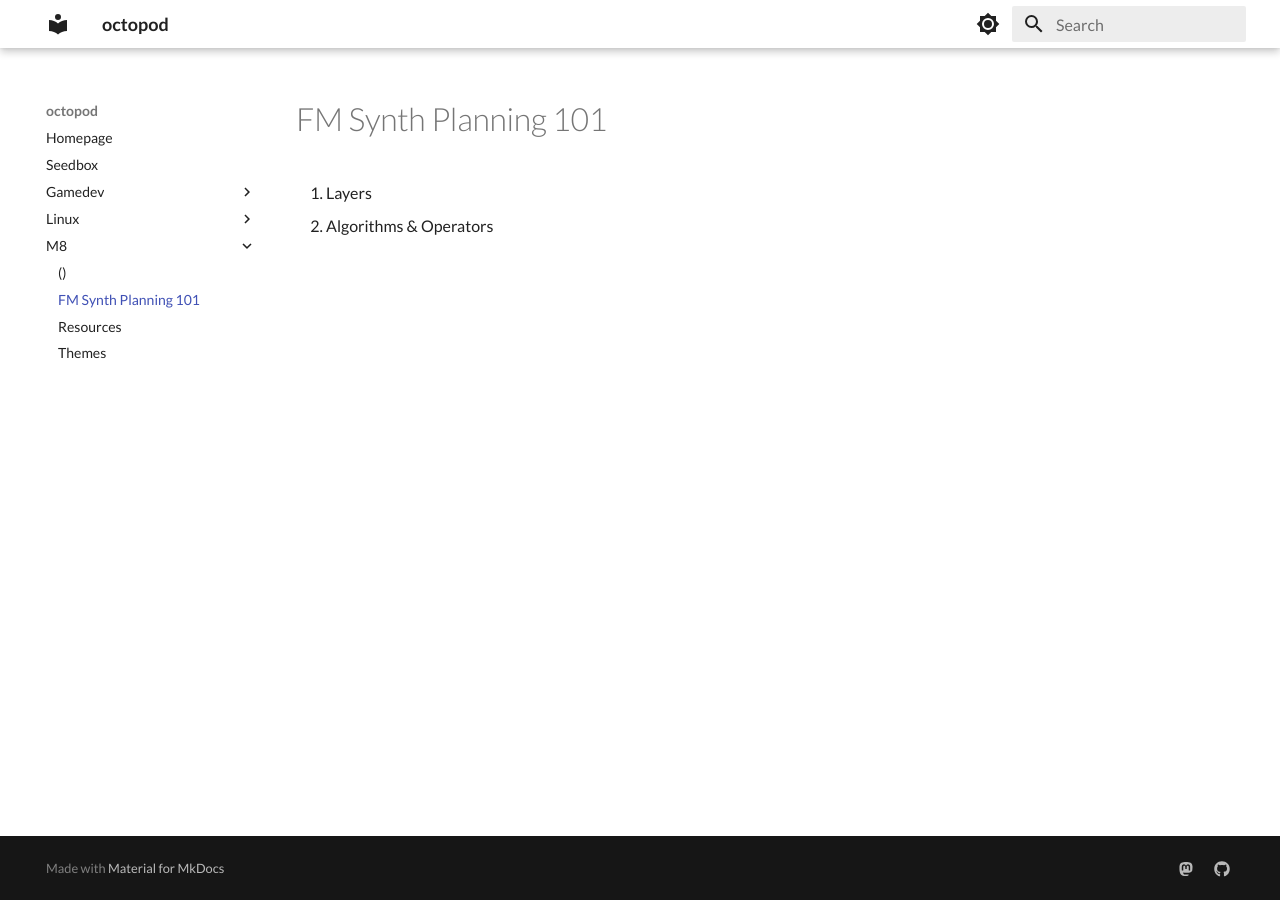
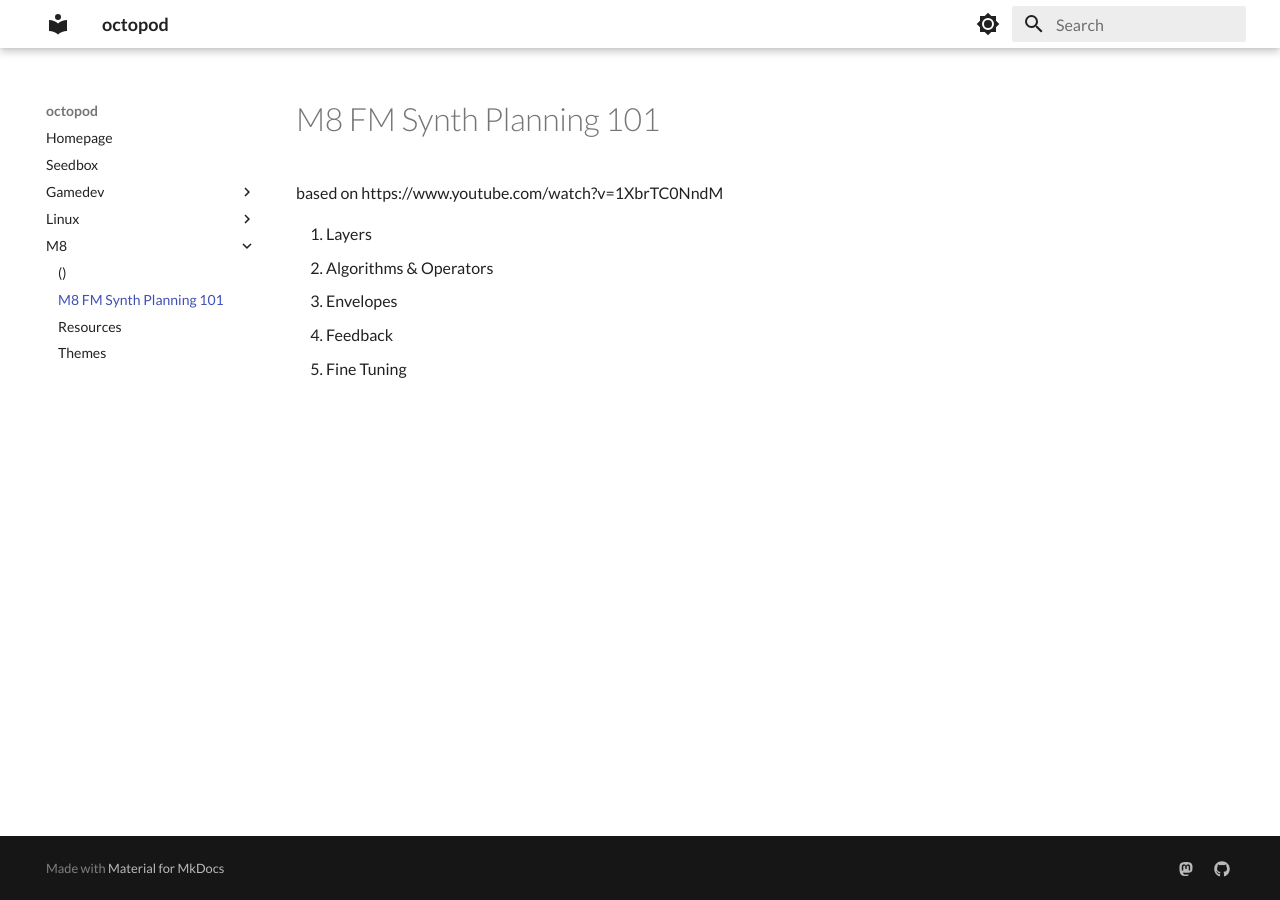
Before and after one commit to bakana808/mkdocs, an MkDocs documentation site: the page built from docs/m8/fm synth planning 101.md, in a window 1280 px wide. Built offline with MkDocs 1.6.1 and Material for MkDocs 9.7.7, drawn with Linux system fonts in a browser that asks for light colours.

Commit message:
vault backup: 2024-11-23 11:44:58

```diff
--- a/docs/m8/fm synth planning 101.md
+++ b/docs/m8/fm synth planning 101.md
@@ -1,4 +1,9 @@
-# FM Synth Planning 101
+# M8 FM Synth Planning 101
+
+based on https://www.youtube.com/watch?v=1XbrTC0NndM
 
 1. Layers
 2. Algorithms & Operators
+3. Envelopes
+4. Feedback
+5. Fine Tuning
```
